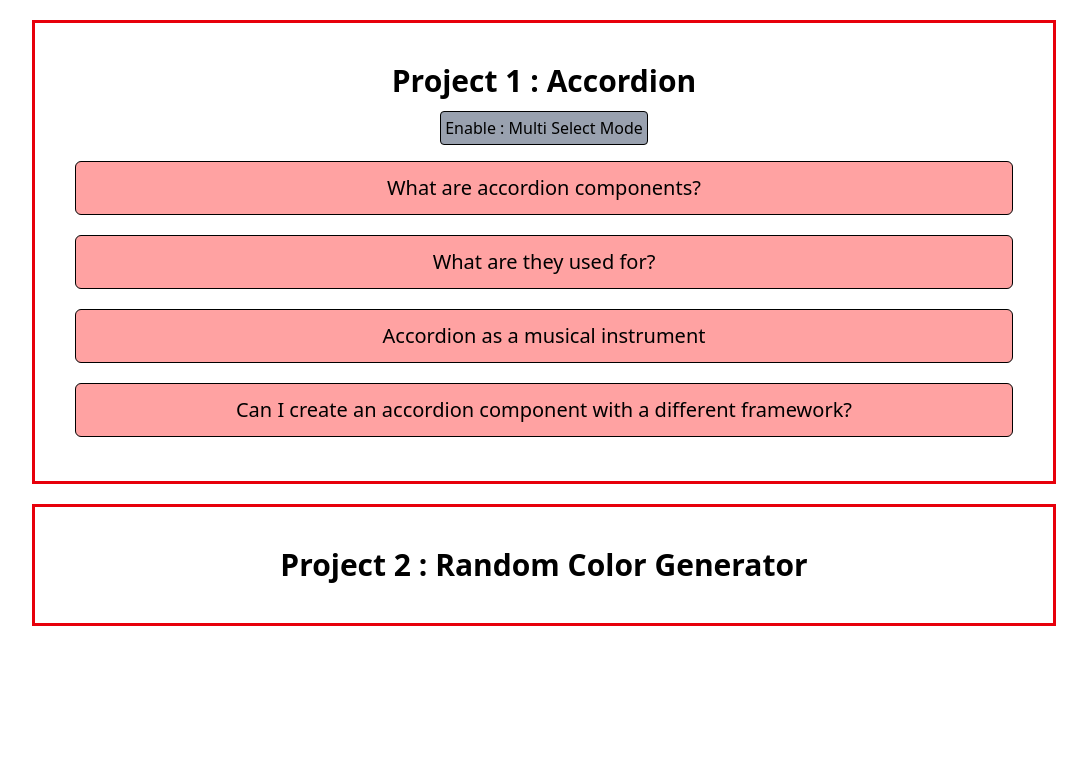
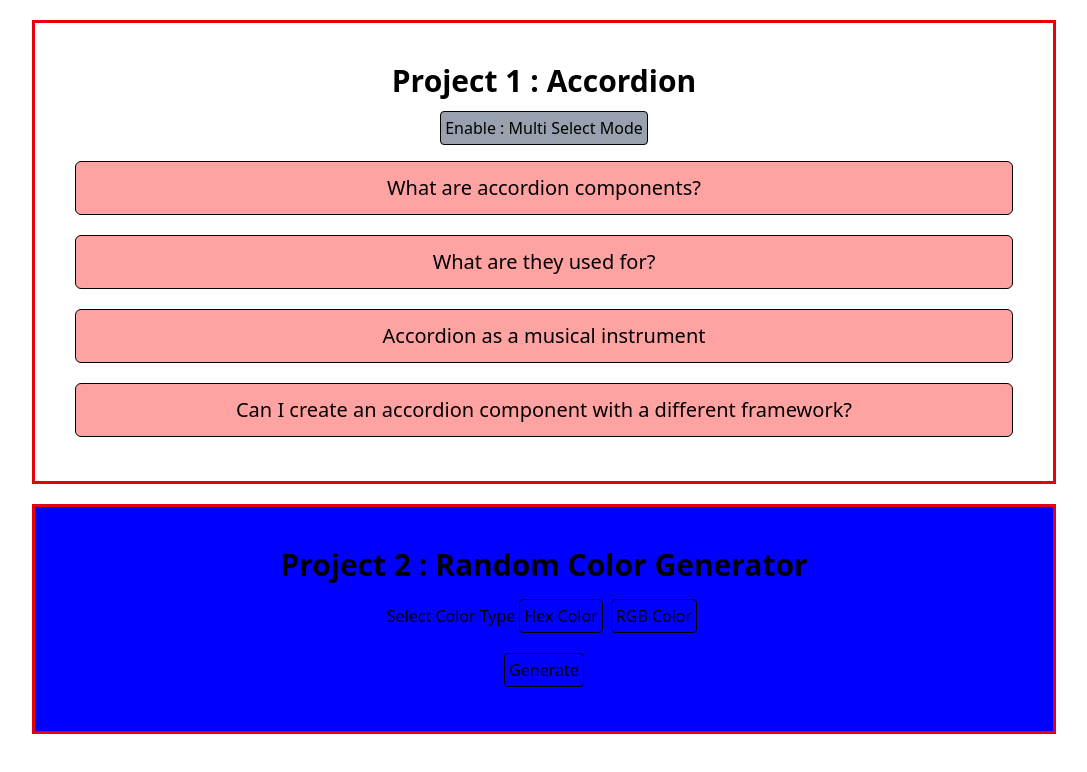
Before and after one commit to SanjeevKumar3662/20plusReactProjects, a React (Vite) app in the folder plusReactProject/: page / in a window 1280 px wide. Shown: the top 772 px of the page, without its empty margins (96-1183 px from the left). Built offline with nearby package versions, Linux system fonts and the light colour scheme.

Commit message:
created the base structure for RandomColor Component, (currently it's static with no function)

```diff
--- a/plusReactProject/src/components/ramdomColor/RandomColor.jsx
+++ b/plusReactProject/src/components/ramdomColor/RandomColor.jsx
@@ -1,11 +1,20 @@
-import React from 'react'
+// import React, { useState } from "react";
 
 const RandomColor = () => {
   return (
-    <div className="t-container">
-      <h1 className='t-h1'>Project 2 : Random Color Generator</h1>
+    <div
+      className="t-container flex flex-col justify-center items-center gap-3"
+      style={{ backgroundColor: `${"blue"}` }}
+    >
+      <h1 className="t-h1">Project 2 : Random Color Generator</h1>
+      <div className="">
+        Select Color Type
+        <button className="btn">Hex Color</button>
+        <button className="btn">RGB Color</button>
+      </div>
+      <button className="btn">Generate</button>
     </div>
-  )
-}
+  );
+};
 
-export default RandomColor
+export default RandomColor;
```
